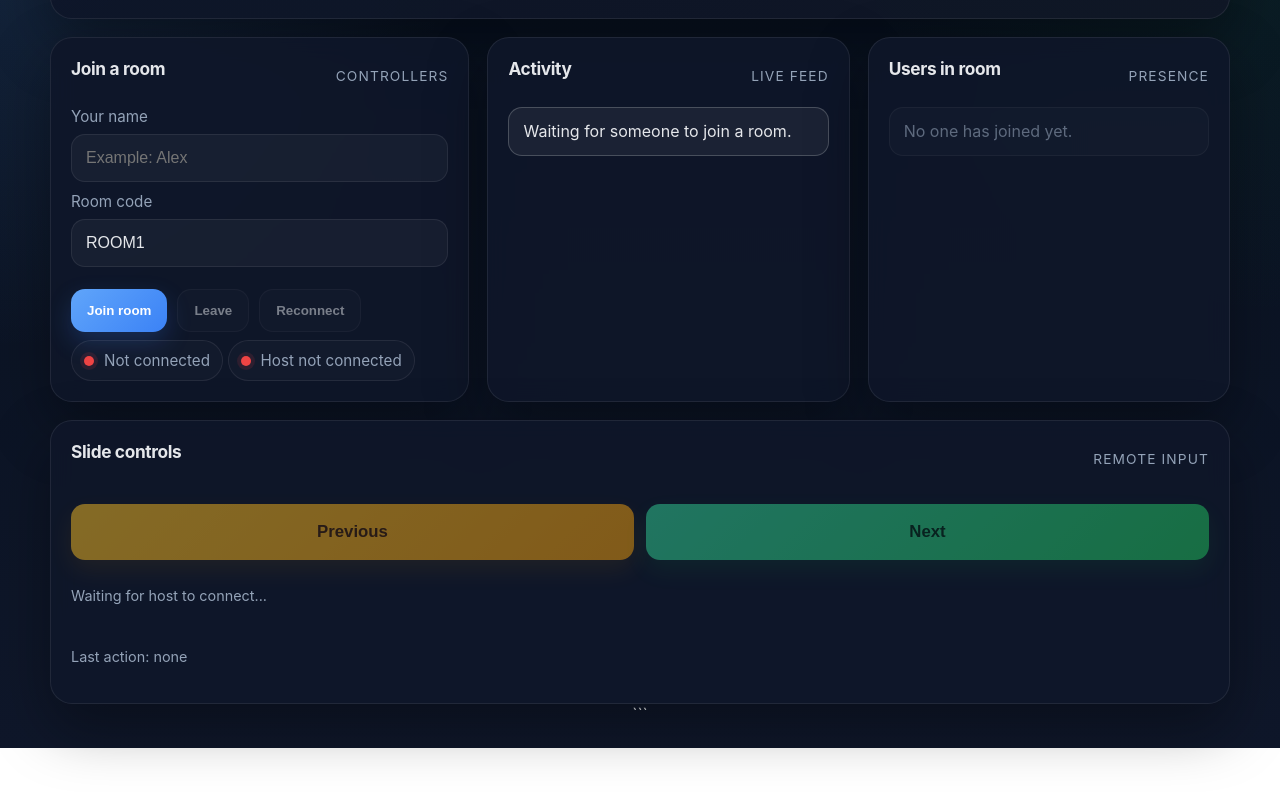
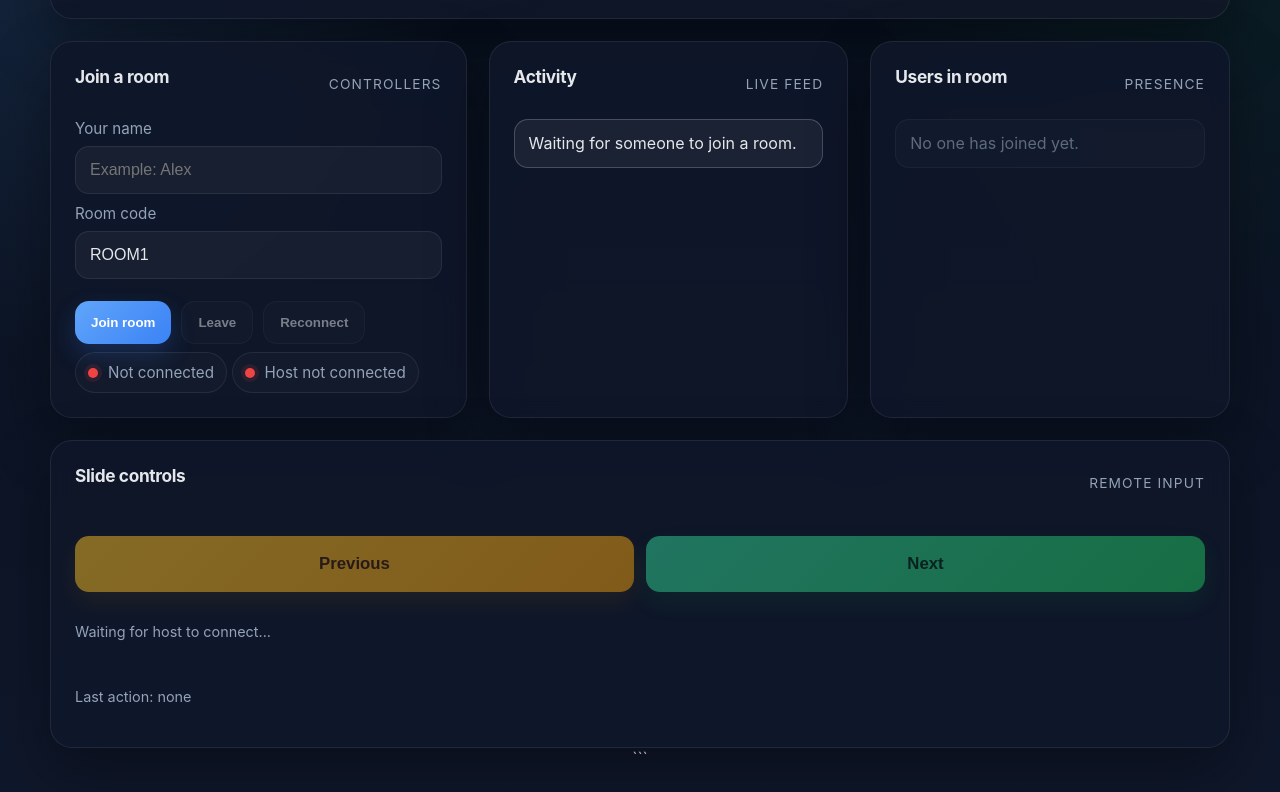
Before and after one commit to mvale005/presentation-remote, a website: page public/index.html in a window 1280 px wide. Shown: the part 113-905 px from the top of the page. Before the commit the page ends 861 px from the top, so only its background shows below. Drawn offline with Linux system fonts and the light colour scheme.

Commit message:
adding more spacing

```diff
--- a/public/index.html
+++ b/public/index.html
@@ -47,7 +47,7 @@
     .app {
       width: min(1180px, 100%);
       display: grid;
-      gap: 18px;
+      gap: 22px;
     }
 
     .hero {
@@ -122,7 +122,7 @@
     .grid {
       display: grid;
       grid-template-columns: 1.1fr 0.95fr 0.95fr;
-      gap: 18px;
+      gap: 22px;
     }
 
     .card {
@@ -130,7 +130,7 @@
       border: 1px solid var(--border);
       border-radius: var(--radius);
       box-shadow: var(--shadow);
-      padding: 20px;
+      padding: 24px;
       backdrop-filter: blur(12px);
     }
 
@@ -230,7 +230,7 @@
 
     .controls {
       display: grid;
-      gap: 14px;
+      gap: 18px;
     }
 
     .click-flash {
@@ -365,7 +365,7 @@
 
     .activity-wrap {
       display: grid;
-      gap: 12px;
+      gap: 16px;
     }
 
     .card-header {
@@ -373,7 +373,7 @@
       justify-content: space-between;
       gap: 12px;
       align-items: center;
-      margin-bottom: 14px;
+      margin-bottom: 18px;
       flex-wrap: wrap;
     }
 
```
